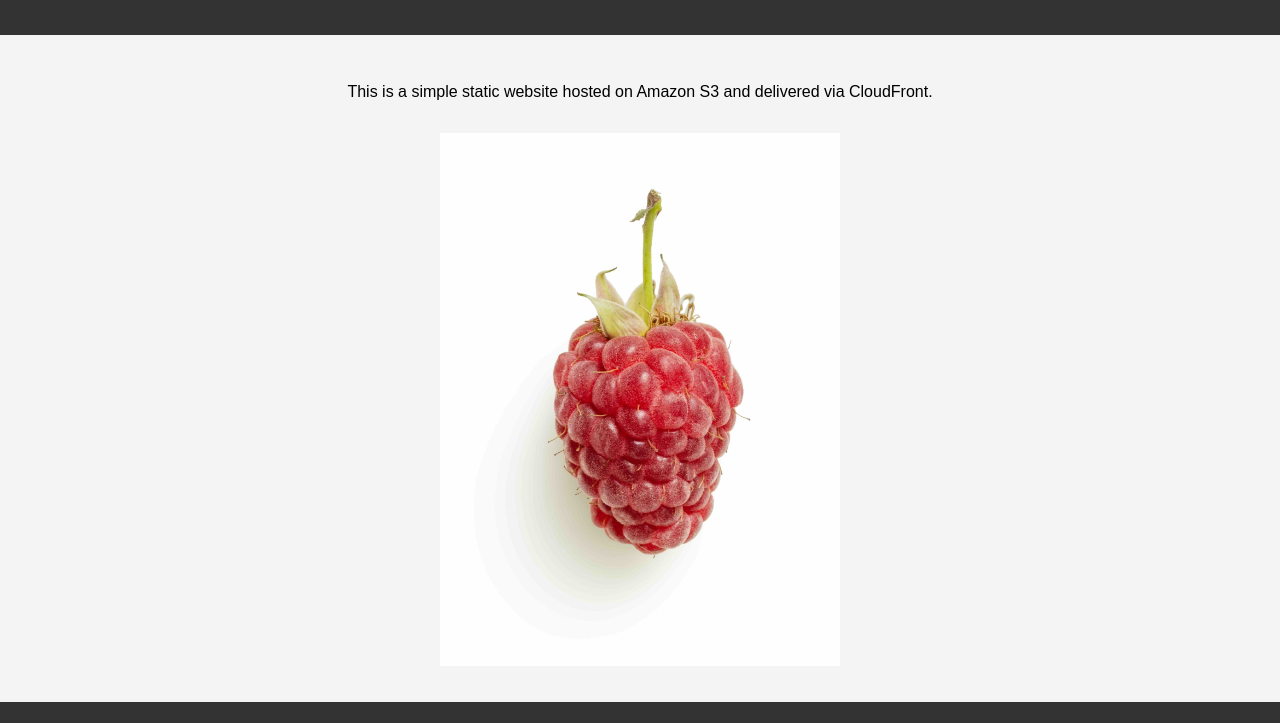
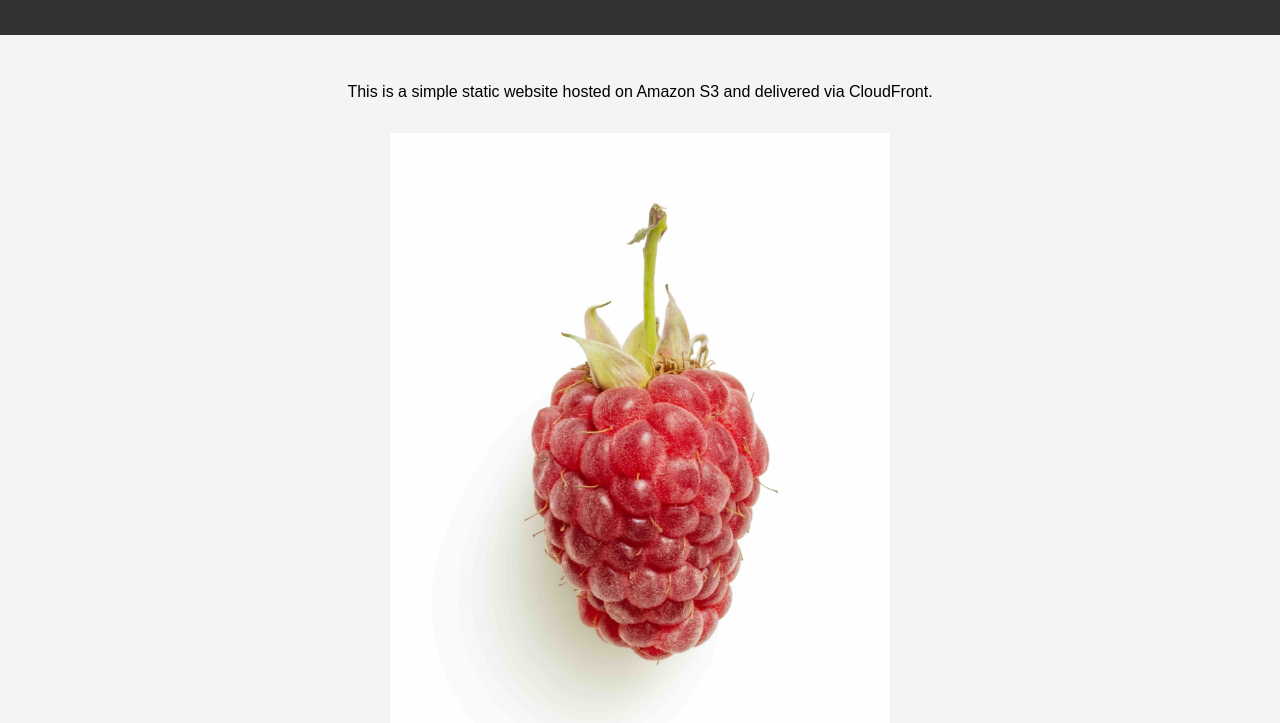
Before and after one commit to SkSingh07/aws, a plain HTML site: page index.html in a window 1280 px wide. Shown: the part 77-800 px from the top of the page. Drawn offline with Linux system fonts and the light colour scheme.

Commit message:
Initial commit

```diff
--- a/index.html
+++ b/index.html
@@ -12,7 +12,7 @@
     </header>
     <main>
         <p>This is a simple static website hosted on Amazon S3 and delivered via CloudFront.</p>
-        <img src="image.jpg" alt="Sample Image" width="400" height="400">
+        <img src="image.jpg" alt="Sample Image" width="500" height="500">
     </main>
     <footer>
         <p>&copy; 2024 My Static Website</p>
```
